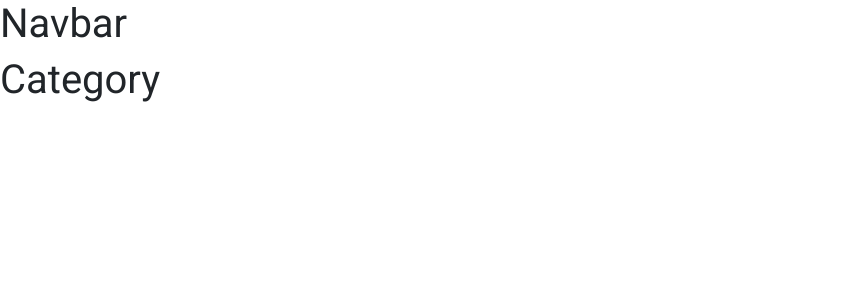
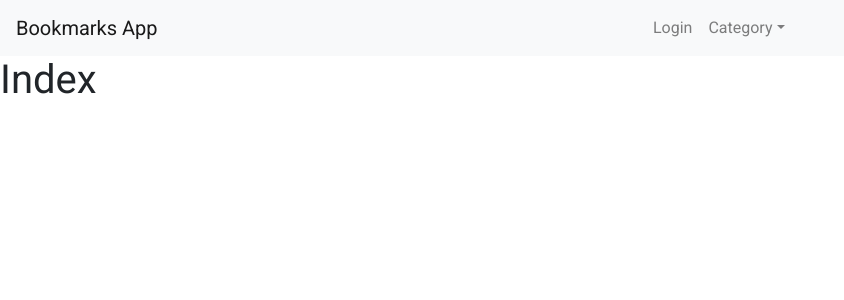
Before and after one commit to HuangStanley050/psychic-spork, a React (Create React App) app: page /category/Index in a window 1280 px wide. Shown: the top 300 px of the page, without its empty margins (0-844 px from the left). Built offline with nearby package versions, Linux system fonts and the light colour scheme.

Commit message:
route params set up in navbar

```diff
--- a/src/App.tsx
+++ b/src/App.tsx
@@ -1,6 +1,6 @@
 import React from "react";
 import { Switch, Route } from "react-router-dom";
-import Navbar from "./components/Navbar";
+import NavBar from "./components/Navbar";
 import Landing from "./components/Landing";
 import Category from "./components/Category";
 import Login from "./components/Login";
@@ -8,11 +8,11 @@ import Login from "./components/Login";
 const App: React.FC = () => {
   return (
     <main>
-      <Navbar />
+      <NavBar />
       <Switch>
         <Route exact path="/" component={Landing} />
         <Route path="/login" component={Login} />
-        <Route path="/category" component={Category} />
+        <Route path="/category/:type" component={Category} />
       </Switch>
     </main>
   );
--- a/src/components/Category.tsx
+++ b/src/components/Category.tsx
@@ -1,7 +1,13 @@
 import React from "react";
+import { useParams } from "react-router-dom";
 
 const Category: React.FC = props => {
-  return <h1>Category</h1>;
+  const { type } = useParams();
+  return (
+    <div>
+      <h1>{type}</h1>
+    </div>
+  );
 };
 
 export default Category;
--- a/src/components/Navbar.tsx
+++ b/src/components/Navbar.tsx
@@ -1,7 +1,58 @@
-import React from 'react';
+import React, { useState } from "react";
+import {
+  Collapse,
+  Navbar,
+  NavbarToggler,
+  NavbarBrand,
+  Nav,
+  NavItem,
+  NavLink,
+  UncontrolledDropdown,
+  DropdownToggle,
+  DropdownMenu,
+  DropdownItem
+} from "reactstrap";
+const categories = [
+  { type: "Node", link: "/category/node" },
+  { type: "React", link: "/category/react" }
+];
 
-const Navbar = props => {
-  return <h1>Navbar</h1>;
+const NavBar = props => {
+  const [isOpen, setIsOpen] = useState(false);
+
+  const toggle = () => setIsOpen(!isOpen);
+  return (
+    <div>
+      <Navbar color="light" light expand="md">
+        <NavbarBrand href="/">Bookmarks App</NavbarBrand>
+        <NavbarToggler onClick={toggle} />
+        <Collapse isOpen={isOpen} navbar>
+          <Nav className="mx-auto" navbar>
+            <NavItem>
+              <NavLink href="/Login">Login</NavLink>
+            </NavItem>
+
+            <UncontrolledDropdown nav inNavbar>
+              <DropdownToggle nav caret>
+                Category
+              </DropdownToggle>
+              <DropdownMenu right>
+                {categories.map((category, index) => {
+                  return (
+                    <DropdownItem key={index}>
+                      <NavLink href={`/category/${category.type}`}>
+                        {category.type}
+                      </NavLink>
+                    </DropdownItem>
+                  );
+                })}
+              </DropdownMenu>
+            </UncontrolledDropdown>
+          </Nav>
+        </Collapse>
+      </Navbar>
+    </div>
+  );
 };
 
-export default Navbar;
+export default NavBar;
```
